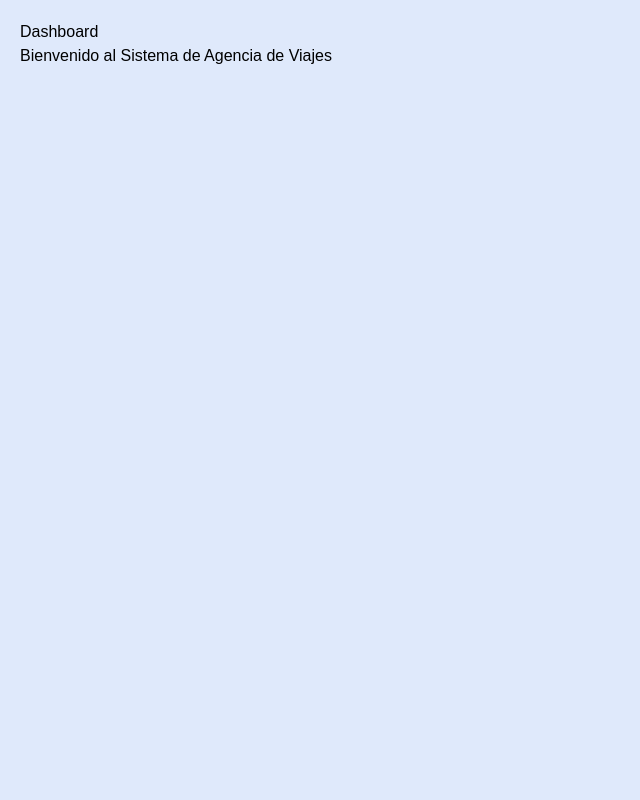
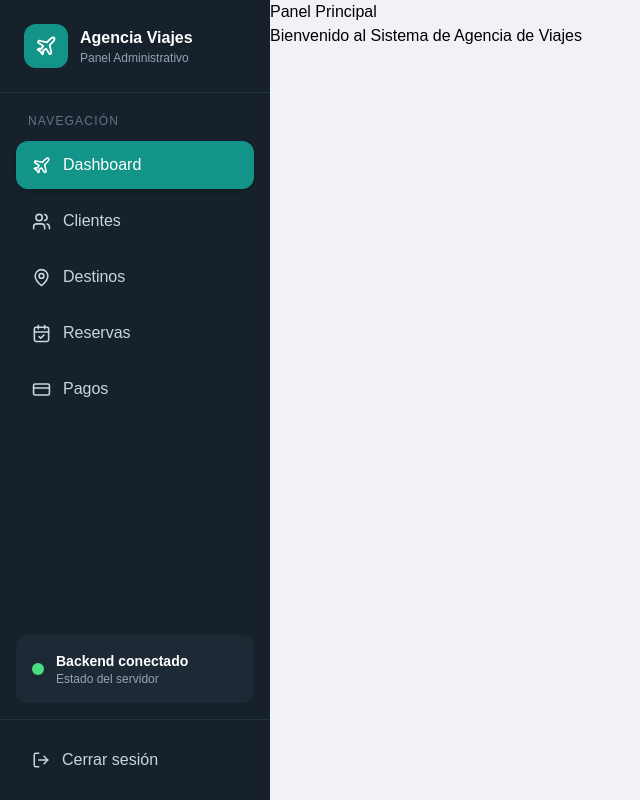
Before and after one commit to Abmint12/SistAgenciaViajes, a React (Vite) app in the folder frontend/: page /dashboard in a window 1280 px wide. Shown: the whole page, without its empty margins (0-640 px from the left). Built offline with nearby package versions, Linux system fonts and the light colour scheme; no server answers.

Commit message:
Correcion de diseño

```diff
--- a/frontend/src/components/Sidebar.jsx
+++ b/frontend/src/components/Sidebar.jsx
@@ -1,59 +1,137 @@
-import { NavLink } from 'react-router-dom'
-import { Users, MapPin, CalendarCheck, CreditCard } from 'lucide-react'
+import { NavLink, useNavigate } from "react-router-dom";
+import {
+  Plane,
+  Users,
+  MapPin,
+  CalendarCheck,
+  CreditCard,
+  LogOut,
+} from "lucide-react";
 
 const NAV_ITEMS = [
-  { key: 'clientes', label: 'Clientes', icon: Users, path: '/dashboard/clientes' },
-  { key: 'destinos', label: 'Destinos', icon: MapPin, path: '/dashboard/destinos' },
-  { key: 'reservas', label: 'Reservas', icon: CalendarCheck, path: '/dashboard/reservas' },
-  { key: 'pagos', label: 'Pagos', icon: CreditCard, path: '/dashboard/pagos' },
-]
+  {
+    label: "Dashboard",
+    icon: Plane,
+    path: "/dashboard",
+  },
+  {
+    label: "Clientes",
+    icon: Users,
+    path: "/dashboard/clientes",
+  },
+  {
+    label: "Destinos",
+    icon: MapPin,
+    path: "/dashboard/destinos",
+  },
+  {
+    label: "Reservas",
+    icon: CalendarCheck,
+    path: "/dashboard/reservas",
+  },
+  {
+    label: "Pagos",
+    icon: CreditCard,
+    path: "/dashboard/pagos",
+  },
+];
 
 export default function Sidebar({ backendOnline }) {
+  const navigate = useNavigate();
+
   return (
-    <aside className="flex h-full w-[270px] flex-col bg-navy-950 text-slate-300">
+    <aside className="flex h-screen w-[270px] flex-col bg-navy-950 text-slate-300">
 
-      {/* HEADER */}
-      <div className="flex items-center gap-3 px-6 py-6">
-        <div className="flex h-10 w-10 items-center justify-center rounded-xl bg-brand-500 text-white font-bold">
-          AV
+      {/* Logo */}
+      <div className="flex items-center gap-3 border-b border-navy-800 px-6 py-6">
+        <div className="flex h-11 w-11 items-center justify-center rounded-xl bg-brand-500">
+          <Plane size={22} className="text-white" />
         </div>
+
         <div>
-          <p className="text-white font-semibold">Agencia Viajes</p>
-          <p className="text-xs text-slate-400">Panel operativo</p>
-        </div>
-      </div>
+          <h2 className="font-bold text-white">
+            Agencia Viajes
+          </h2>
 
-      {/* NAV */}
-      <nav className="flex-1 space-y-1 px-4">
-        {NAV_ITEMS.map(({ key, label, icon: Icon, path }) => (
-          <NavLink
-            key={key}
-            to={path}
-            className={({ isActive }) =>
-              `flex items-center gap-3 rounded-lg px-4 py-2.5 text-sm font-medium transition
-              ${
-                isActive
-                  ? 'bg-white text-navy-950'
-                  : 'text-slate-300 hover:bg-navy-900'
-              }`
-            }
-          >
-            <Icon size={18} />
-            {label}
-          </NavLink>
-        ))}
-      </nav>
-
-      {/* STATUS */}
-      <div className="mx-4 mb-6 flex items-center gap-3 rounded-xl bg-navy-900 px-4 py-3">
-        <span className={`h-2.5 w-2.5 rounded-full ${backendOnline ? 'bg-green-400' : 'bg-red-400'}`} />
-        <div>
-          <p className="text-xs font-semibold text-white">
-            {backendOnline ? 'Backend conectado' : 'Backend desconectado'}
+          <p className="text-xs text-slate-400">
+            Panel Administrativo
           </p>
         </div>
       </div>
 
+      {/* Menú */}
+      <nav className="flex-1 px-4 py-5">
+
+        <p className="mb-3 px-3 text-xs uppercase tracking-widest text-slate-500">
+          Navegación
+        </p>
+
+        <div className="space-y-2">
+
+          {NAV_ITEMS.map(({ label, icon: Icon, path }) => (
+            <NavLink
+              key={path}
+              to={path}
+              end={path === "/dashboard"}
+              className={({ isActive }) =>
+                `flex items-center gap-3 rounded-xl px-4 py-3 transition-all duration-200 ${
+                  isActive
+                    ? "bg-brand-500 text-white shadow-md"
+                    : "text-slate-300 hover:bg-navy-900 hover:text-white"
+                }`
+              }
+            >
+              <Icon size={19} />
+              <span>{label}</span>
+            </NavLink>
+          ))}
+
+        </div>
+
+      </nav>
+
+      {/* Estado Backend */}
+      <div className="mx-4 mb-4 rounded-xl bg-navy-900 p-4">
+
+        <div className="flex items-center gap-3">
+
+          <span
+            className={`h-3 w-3 rounded-full ${
+              backendOnline ? "bg-green-400" : "bg-red-500"
+            }`}
+          />
+
+          <div>
+
+            <p className="text-sm font-semibold text-white">
+              {backendOnline
+                ? "Backend conectado"
+                : "Backend desconectado"}
+            </p>
+
+            <p className="text-xs text-slate-400">
+              Estado del servidor
+            </p>
+
+          </div>
+
+        </div>
+
+      </div>
+
+      {/* Cerrar sesión */}
+      <div className="border-t border-navy-800 p-4">
+
+        <button
+          onClick={() => navigate("/")}
+          className="flex w-full items-center gap-3 rounded-xl px-4 py-3 text-slate-300 transition hover:bg-red-600 hover:text-white"
+        >
+          <LogOut size={18} />
+          Cerrar sesión
+        </button>
+
+      </div>
+
     </aside>
-  )
+  );
 }
--- a/frontend/src/layout/DashboardLayout.jsx
+++ b/frontend/src/layout/DashboardLayout.jsx
@@ -1,16 +1,16 @@
 import { Outlet } from "react-router-dom";
-// import Sidebar from "../components/Sidebar";
+import Sidebar from "../components/Sidebar";
 
 export default function DashboardLayout() {
   return (
-    <div style={{ display: "flex", height: "100vh" }}>
+    <div className="flex h-screen bg-page">
 
+      <Sidebar backendOnline={true} />
 
-      {/* <Sidebar backendOnline={true} /> */}
+      <main className="flex-1 overflow-y-auto bg-page">
+        <Outlet />
+      </main>
 
-      <div style={{ flex: 1, padding: "20px" }}>
-        <Outlet />
-      </div>
     </div>
   );
 }
--- a/frontend/src/pages/clientes/ClientesPage.jsx
+++ b/frontend/src/pages/clientes/ClientesPage.jsx
@@ -1,6 +1,5 @@
 import { useEffect, useMemo, useState } from 'react'
 import { Plus, RefreshCw, Search } from 'lucide-react'
-import Sidebar from '../../components/Sidebar'
 import StatCard from '../../components/StatCard'
 import ClientesTable from '../../components/ClientesTable'
 import ClienteFormPanel from '../../components/ClienteFormPanel'
@@ -95,18 +94,9 @@ export default function ClientesPage() {
     }
 
   }
-
+  //correccion duplicado de sidebar
   return (
-    <div className="flex h-screen bg-page text-slate-900">
-
-      <Sidebar
-        active="clientes"
-        backendOnline={backendOnline}
-      />
-
-      <main className="flex-1 overflow-y-auto thin-scroll">
-
-        <div className="mx-auto max-w-[1400px] px-10 py-8">
+    <section className="mx-auto max-w-[1400px] px-10 py-8 bg-page text-slate-900">
 
       <header className="mb-7 flex items-start justify-between">
 
@@ -182,8 +172,6 @@ export default function ClientesPage() {
 
       </section>
 
-          {/* TABLA + FORMULARIO */}
-
       <section className="grid grid-cols-[1fr_300px] items-start gap-4">
 
         <div className="min-w-0 rounded-2xl border border-slate-200 bg-white">
@@ -217,10 +205,6 @@ export default function ClientesPage() {
 
       </section>
 
-        </div>
-
-      </main>
-
-    </div>
+    </section>
   )
 }
--- a/frontend/src/pages/dashboard/Dashboard.jsx
+++ b/frontend/src/pages/dashboard/Dashboard.jsx
@@ -1,8 +1,17 @@
 export default function Dashboard() {
-    return (
-      <div>
-        <h1>Dashboard</h1>
-        <p>Bienvenido al Sistema de Agencia de Viajes</p>
-      </div>
-    );
-  }
+
+  return (
+
+    <div>
+
+      <h1>Panel Principal</h1>
+
+      <p>
+        Bienvenido al Sistema de Agencia de Viajes
+      </p>
+
+    </div>
+
+  );
+
+}
--- a/frontend/src/pages/reservas/ReservasPage.jsx
+++ b/frontend/src/pages/reservas/ReservasPage.jsx
@@ -1,6 +1,5 @@
 import { useEffect, useMemo, useState } from 'react'
 import { Plus, RefreshCw, Search } from 'lucide-react'
-import Sidebar from '../../components/Sidebar'
 import StatCard from '../../components/StatCard'
 import ReservasTable from '../../components/ReservasTable'
 import ReservaFormPanel from '../../components/ReservaFormPanel'
@@ -118,9 +117,8 @@ export default function ReservasPage() {
 
   return (
     <div className="flex h-screen bg-page text-slate-900">
-      <Sidebar active="reservas" backendOnline={backendOnline} />
 
-      <main className="flex-1 overflow-y-auto thin-scroll">
+      <main className="overflow-y-auto thin-scroll">
         <div className="mx-auto max-w-[1400px] px-10 py-8">
           <header className="mb-7 flex items-start justify-between">
             <div>
@@ -226,7 +224,9 @@ export default function ReservasPage() {
         <div
           className={[
             'fixed bottom-6 right-6 z-50 rounded-xl px-4 py-3 text-sm font-medium text-white shadow-lg',
-            toast.type === 'error' ? 'bg-rose-600' : 'bg-brand-600',
+            toast.type === 'error'
+              ? 'bg-rose-600'
+              : 'bg-brand-600',
           ].join(' ')}
         >
           {toast.message}
```
Lines whose indentation alone changed are shown as unchanged.
